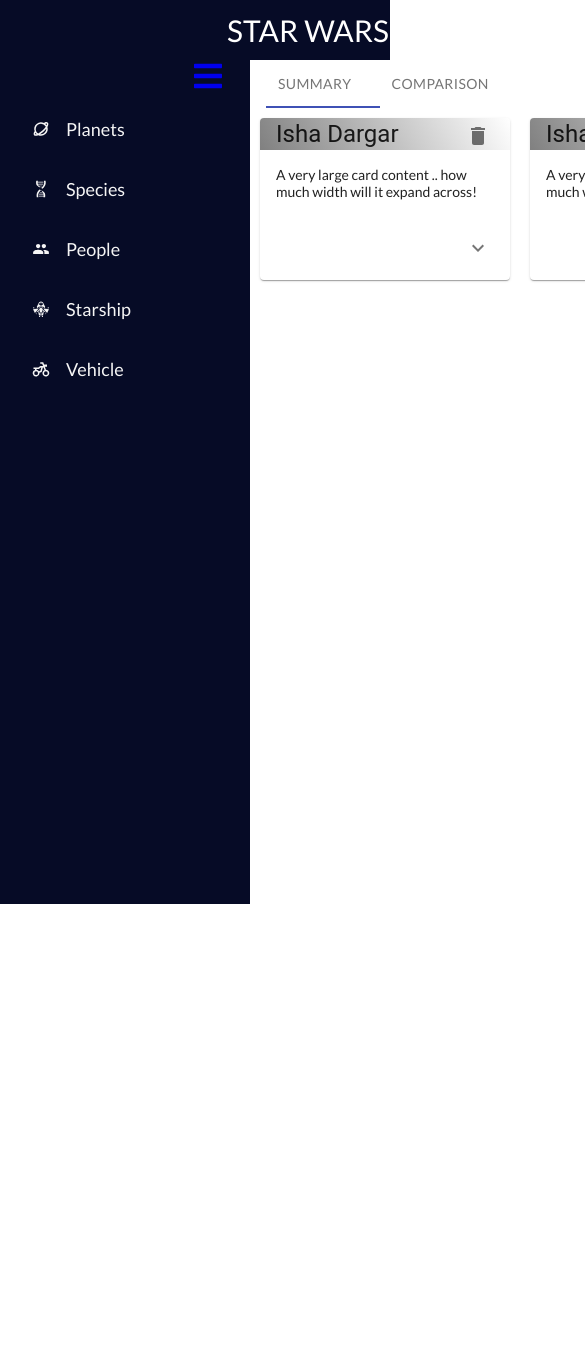
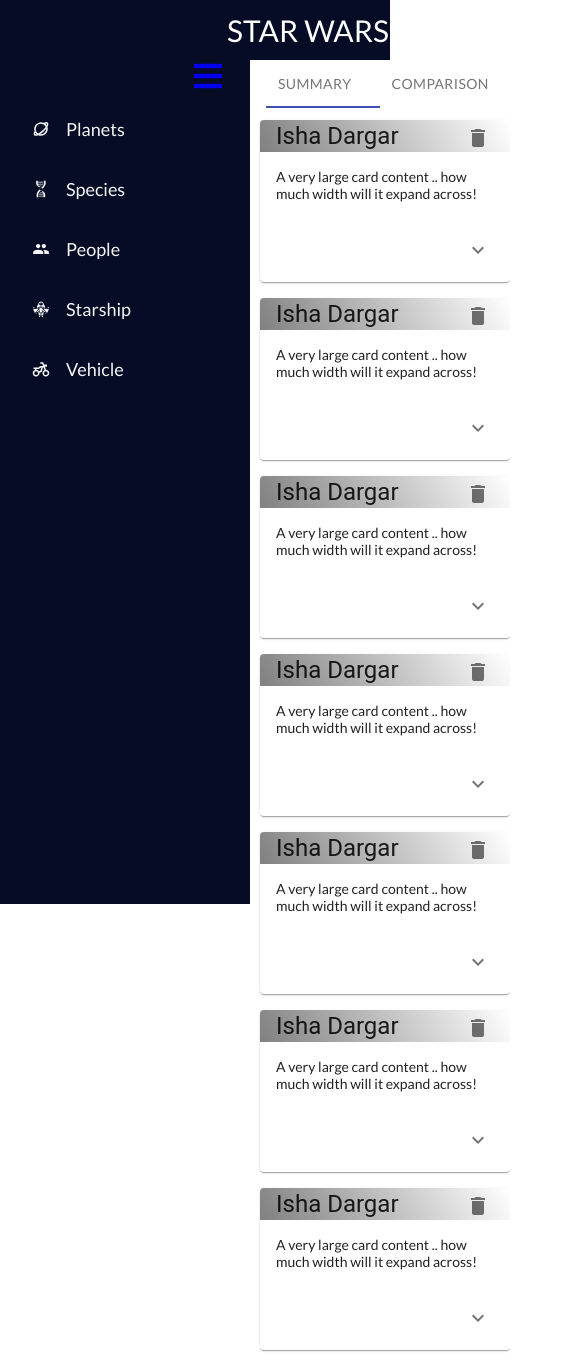
Before and after one commit to dargaris/starwars, a React (Create React App) app: page /planets in a window 390 px wide. Shown: the top 1364 px of the page, 585 px wide, since content can reach past the window. Before the commit the page ends 868 px from the top, so only its background shows below. Built offline with nearby package versions, Linux system fonts and the light colour scheme.

Commit message:
PlanetsSummary-Implemented responsive grid layout

```diff
--- a/src/App.css
+++ b/src/App.css
@@ -9,11 +9,12 @@
 
 .contentpanel {
 	display: flex;
-	height: 90vh;
 	align-items: flex-start;
 	justify-content: flex-start;
 	font-size: 14px;
+	margin-top: 120px;
+	padding-left: 10px;
 }
-.leftSpacing{
-  margin-left: 250px;
+.leftSpacing {
+	margin-left: 250px;
 }
--- a/src/components/Card/CustomCard.js
+++ b/src/components/Card/CustomCard.js
@@ -13,9 +13,6 @@
 
 const useStyles = makeStyles((theme) => ({
 	root: {
-		maxWidth: 500,
-		margin: 10,
-		width: '32%',
 		minWidth: 250,
 	},
 	expand: {
--- a/src/components/SideNavBar/SideNavbar.css
+++ b/src/components/SideNavBar/SideNavbar.css
@@ -5,6 +5,9 @@
 	justify-content: flex-start;
 	align-items: center;
 	width: 100%;
+	position: fixed;
+	top:0;
+	z-index: 1;
 }
 
 .menu-bars.open {
@@ -83,6 +86,11 @@
 	flex-direction: column;
 	align-items: flex-start;
 	justify-content: flex-start;
+	top: 60px;
+	position: fixed;
+	width: 100%;
+	background: #ffffff;
+	z-index: 1;
 }
 
 .appTitle {
--- a/src/components/SideNavBar/SideNavbar.js
+++ b/src/components/SideNavBar/SideNavbar.js
@@ -43,7 +43,7 @@
 					})}
 				</ul>
 			</nav>
-			<div className="nav-wrapper">
+			<div className={`nav-wrapper ${showSideBar ? 'leftSpacing':''}`}>
 				<TopNavBar />
 			</div>
 		</>
--- a/src/components/TopNavBar/TopNavBar.js
+++ b/src/components/TopNavBar/TopNavBar.js
@@ -22,7 +22,6 @@
 			indicatorColor="primary"
 			textColor="primary"
 			onChange={handleChange}
-			style={{ marginLeft: showSideBar ? '250px' : '0px' }}
 		>
 			<Link to={`${sideNavPick}`} style={{ textDecoration: 'none' }}>
 				<Tab label="Summary" textColor="primary" />
--- a/src/views/Planets/Planets.jsx
+++ b/src/views/Planets/Planets.jsx
@@ -1,6 +1,7 @@
 import React from "react";
 import CustomCard from "components/Card";
 import { AppContext } from '../../AppProvider';
+import { Grid } from "@material-ui/core";
 
 const Planets = () => {
     const { state, dispatch } = React.useContext(AppContext);
@@ -12,9 +13,38 @@
     }
     return (
         <div className={`contentpanel ${showSideBar ? 'leftSpacing' : '' }`}>
-            <CustomCard name='Isha Dargar' cardContent={cardContents}/>
-            <CustomCard name='Isha Dargar' cardContent={cardContents}/>
-            <CustomCard name='Isha Dargar' cardContent={cardContents}/>
+            <Grid container spacing={2} padding={2} xs={12}>
+                <Grid item xs={12} sm={12} md={6} lg={4}>
+                <CustomCard name='Isha Dargar' cardContent={cardContents}/>
+                </Grid>
+                <Grid item xs={12} sm={12} md={6} lg={4}>
+                <CustomCard name='Isha Dargar' cardContent={cardContents}/>
+                </Grid>
+                <Grid item xs={12} sm={12} md={6} lg={4}>
+                <CustomCard name='Isha Dargar' cardContent={cardContents}/>
+                </Grid>
+                <Grid item xs={12} sm={12} md={6} lg={4}>
+                <CustomCard name='Isha Dargar' cardContent={cardContents}/>
+                </Grid>
+                <Grid item xs={12} sm={12} md={6} lg={4}>
+                <CustomCard name='Isha Dargar' cardContent={cardContents}/>
+                </Grid>
+                <Grid item xs={12} sm={12} md={6} lg={4}>
+                <CustomCard name='Isha Dargar' cardContent={cardContents}/>
+                </Grid>
+                <Grid item xs={12} sm={12} md={6} lg={4}>
+                <CustomCard name='Isha Dargar' cardContent={cardContents}/>
+                </Grid>
+                <Grid item xs={12} sm={12} md={6} lg={4}>
+                <CustomCard name='Isha Dargar' cardContent={cardContents}/>
+                </Grid>
+                <Grid item xs={12} sm={12} md={6} lg={4}>
+                <CustomCard name='Isha Dargar' cardContent={cardContents}/>
+                </Grid>
+                <Grid item xs={12} sm={12} md={6} lg={4}>
+                <CustomCard name='Last One' cardContent={cardContents}/>
+                </Grid>
+            </Grid>
         </div>
     )
 }
```
